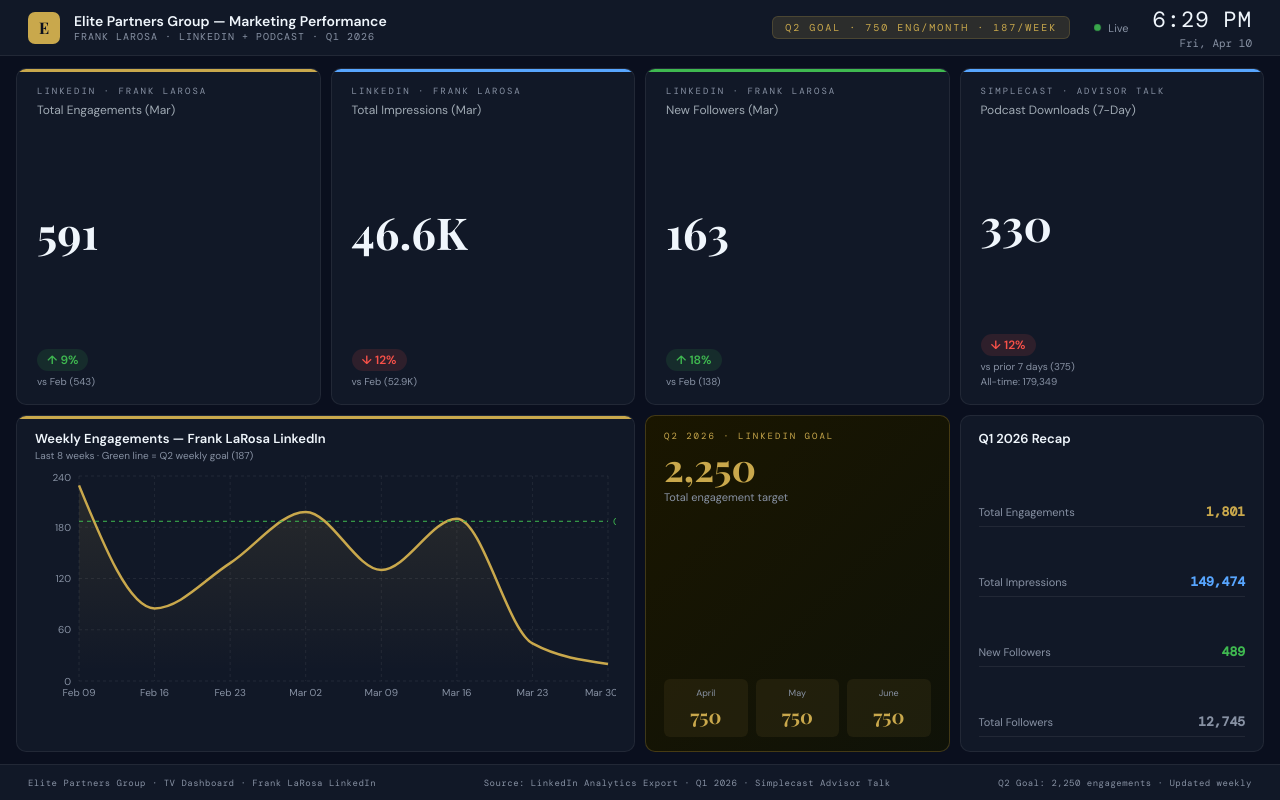
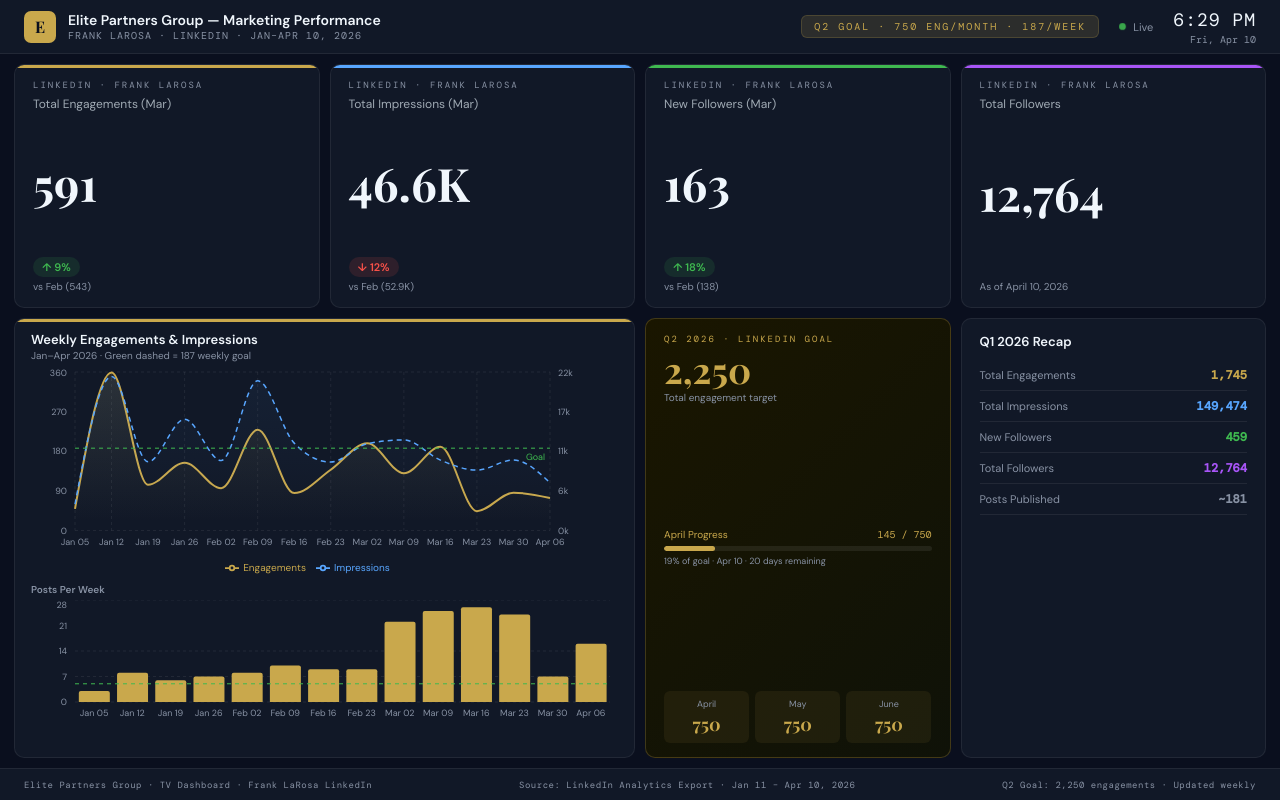
Before and after one commit to acostapabloEC/epg-tv-dashboard, a React (Vite) app: page / in a window 1280 px wide. Built offline with nearby package versions, Linux system fonts and the light colour scheme.

Commit message:
redesign to match LinkedIn dashboard style + April data + post volume chart

```diff
--- a/src/App.jsx
+++ b/src/App.jsx
@@ -1,19 +1,25 @@
 import { useState, useEffect } from "react";
 import {
-  AreaChart, Area, XAxis, YAxis,
-  CartesianGrid, Tooltip, ResponsiveContainer, ReferenceLine,
+  AreaChart, Area, BarChart, Bar,
+  XAxis, YAxis, CartesianGrid, Tooltip,
+  ResponsiveContainer, ReferenceLine, Legend,
 } from "recharts";
 
-// ── REAL DATA ─────────────────────────────────────────────────────────────
 const weeklyData = [
-  { week: "Feb 09", engagements: 229, impressions: 20769 },
-  { week: "Feb 16", engagements: 85,  impressions: 12127 },
-  { week: "Feb 23", engagements: 138, impressions: 9501  },
-  { week: "Mar 02", engagements: 198, impressions: 12040 },
-  { week: "Mar 09", engagements: 130, impressions: 12579 },
-  { week: "Mar 16", engagements: 190, impressions: 9776  },
-  { week: "Mar 23", engagements: 44,  impressions: 8379  },
-  { week: "Mar 30", engagements: 20,  impressions: 3546  },
+  { week: "Jan 05", engagements: 49,  impressions: 3648,  posts: 3  },
+  { week: "Jan 12", engagements: 359, impressions: 21385, posts: 8  },
+  { week: "Jan 19", engagements: 104, impressions: 9534,  posts: 6  },
+  { week: "Jan 26", engagements: 154, impressions: 15452, posts: 7  },
+  { week: "Feb 02", engagements: 96,  impressions: 9714,  posts: 8  },
+  { week: "Feb 09", engagements: 229, impressions: 20769, posts: 10 },
+  { week: "Feb 16", engagements: 85,  impressions: 12127, posts: 9  },
+  { week: "Feb 23", engagements: 138, impressions: 9501,  posts: 9  },
+  { week: "Mar 02", engagements: 198, impressions: 12040, posts: 22 },
+  { week: "Mar 09", engagements: 130, impressions: 12579, posts: 25 },
+  { week: "Mar 16", engagements: 190, impressions: 9776,  posts: 26 },
+  { week: "Mar 23", engagements: 44,  impressions: 8379,  posts: 24 },
+  { week: "Mar 30", engagements: 86,  impressions: 9787,  posts: 7  },
+  { week: "Apr 06", engagements: 74,  impressions: 6632,  posts: 16 },
 ];
 
 const GOLD     = "#c9a84c";
@@ -23,25 +29,29 @@
 const RED      = "#f85149";
 const RED_DIM  = "rgba(248,81,73,0.12)";
 const BLUE     = "#58a6ff";
+const PURPLE   = "#a855f7";
 const MUTED    = "#8892a4";
 const BORDER   = "rgba(255,255,255,0.07)";
 const SURFACE  = "#111827";
 const BG       = "#0a0f1e";
 
+const engMoM  = Math.round(((591 - 543) / 543) * 100);
+const imprMoM = Math.round(((46576 - 52925) / 52925) * 100);
+const follMoM = Math.round(((163 - 138) / 138) * 100);
+const aprEng  = 145;
+const aprPct  = Math.round((aprEng / 750) * 100);
+
 function Clock() {
   const [time, setTime] = useState(new Date());
-  useEffect(() => {
-    const t = setInterval(() => setTime(new Date()), 1000);
-    return () => clearInterval(t);
-  }, []);
+  useEffect(() => { const t = setInterval(() => setTime(new Date()), 1000); return () => clearInterval(t); }, []);
   const h = time.getHours() % 12 || 12;
   const m = String(time.getMinutes()).padStart(2, "0");
   const ampm = time.getHours() >= 12 ? "PM" : "AM";
   const date = time.toLocaleDateString("en-US", { weekday: "short", month: "short", day: "numeric" });
   return (
     <div style={{ textAlign: "right" }}>
-      <div style={{ fontFamily: "'DM Mono', monospace", fontSize: 22, color: "#f0f6fc", letterSpacing: 1 }}>{h}:{m} {ampm}</div>
-      <div style={{ fontFamily: "'DM Mono', monospace", fontSize: 11, color: MUTED, marginTop: 2 }}>{date}</div>
+      <div style={{ fontFamily: "'DM Mono', monospace", fontSize: 18, color: "#f0f6fc", letterSpacing: 1 }}>{h}:{m} {ampm}</div>
+      <div style={{ fontFamily: "'DM Mono', monospace", fontSize: 10, color: MUTED, marginTop: 1 }}>{date}</div>
     </div>
   );
 }
@@ -49,21 +59,13 @@
 function KpiCard({ source, label, value, delta, deltaLabel, accent, sub }) {
   const isUp = delta > 0;
   return (
-    <div style={{
-      background: SURFACE, border: `1px solid ${BORDER}`,
-      borderRadius: 10, padding: "16px 20px",
-      display: "flex", flexDirection: "column",
-      position: "relative", overflow: "hidden",
-      height: "100%",
-    }}>
+    <div style={{ background: SURFACE, border: `1px solid ${BORDER}`, borderRadius: 10, padding: "14px 18px", display: "flex", flexDirection: "column", position: "relative", overflow: "hidden", height: "100%" }}>
       <div style={{ position: "absolute", top: 0, left: 0, right: 0, height: 3, background: accent || GOLD, borderRadius: "10px 10px 0 0" }} />
-      <div style={{ fontFamily: "'DM Mono', monospace", fontSize: 9, letterSpacing: 2, color: MUTED, textTransform: "uppercase", marginBottom: 6 }}>{source}</div>
-      <div style={{ fontSize: 12, color: "#a0aab4", marginBottom: 4, lineHeight: 1.3 }}>{label}</div>
-      <div style={{ fontFamily: "'Playfair Display', serif", fontSize: 44, fontWeight: 700, color: "#f0f6fc", lineHeight: 1, marginBottom: 8, flex: 1, display: "flex", alignItems: "center" }}>
-        {value}
-      </div>
+      <div style={{ fontFamily: "'DM Mono', monospace", fontSize: 9, letterSpacing: 2, color: MUTED, textTransform: "uppercase", marginBottom: 5 }}>{source}</div>
+      <div style={{ fontSize: 12, color: "#a0aab4", marginBottom: 4 }}>{label}</div>
+      <div style={{ fontFamily: "'Playfair Display', serif", fontSize: 46, fontWeight: 700, color: "#f0f6fc", lineHeight: 1, marginBottom: 8, flex: 1, display: "flex", alignItems: "center" }}>{value}</div>
       {delta !== undefined && (
-        <div style={{ display: "inline-flex", alignItems: "center", gap: 4, background: isUp ? GREEN_DIM : RED_DIM, color: isUp ? GREEN : RED, fontSize: 12, fontWeight: 600, padding: "3px 10px", borderRadius: 20, width: "fit-content", marginBottom: 4 }}>
+        <div style={{ display: "inline-flex", alignItems: "center", gap: 4, background: isUp ? GREEN_DIM : RED_DIM, color: isUp ? GREEN : RED, fontSize: 11, fontWeight: 600, padding: "3px 9px", borderRadius: 20, width: "fit-content", marginBottom: 3 }}>
           {isUp ? "↑" : "↓"} {Math.abs(delta)}%
         </div>
       )}
@@ -79,28 +81,15 @@
     <div style={{ background: "#1a2235", border: `1px solid ${BORDER}`, borderRadius: 8, padding: "8px 12px" }}>
       <div style={{ fontSize: 10, color: MUTED, marginBottom: 4 }}>{label}</div>
       {payload.map((p, i) => (
-        <div key={i} style={{ fontSize: 12, color: p.color }}>{p.name}: <strong>{p.value.toLocaleString()}</strong></div>
+        <div key={i} style={{ fontSize: 12, color: p.color }}>{p.name}: <strong>{p.value?.toLocaleString()}</strong></div>
       ))}
     </div>
   );
 }
 
 export default function App() {
-  const engMoM  = Math.round(((591 - 543) / 543) * 100);
-  const imprMoM = Math.round(((46576 - 52925) / 52925) * 100);
-  const follMoM = Math.round(((163 - 138) / 138) * 100);
-  const podMoM  = Math.round(((330 - 375) / 375) * 100);
-
   return (
-    <div style={{
-      background: BG,
-      width: "100vw", height: "100vh",
-      overflow: "hidden",
-      fontFamily: "'DM Sans', sans-serif",
-      color: "#f0f6fc",
-      display: "grid",
-      gridTemplateRows: "56px 1fr 36px",
-    }}>
+    <div style={{ background: BG, width: "100vw", height: "100vh", overflow: "hidden", fontFamily: "'DM Sans', sans-serif", color: "#f0f6fc", display: "grid", gridTemplateRows: "54px 1fr 32px" }}>
       <style>{`
         @import url('https://fonts.googleapis.com/css2?family=Playfair+Display:wght@400;700;900&family=DM+Sans:wght@300;400;500;600&family=DM+Mono:wght@400;500&display=swap');
         * { box-sizing: border-box; margin: 0; padding: 0; }
@@ -108,15 +97,15 @@
       `}</style>
 
       {/* HEADER */}
-      <div style={{ background: SURFACE, borderBottom: `1px solid ${BORDER}`, display: "flex", alignItems: "center", justifyContent: "space-between", padding: "0 28px" }}>
-        <div style={{ display: "flex", alignItems: "center", gap: 14 }}>
+      <div style={{ background: SURFACE, borderBottom: `1px solid ${BORDER}`, display: "flex", alignItems: "center", justifyContent: "space-between", padding: "0 24px" }}>
+        <div style={{ display: "flex", alignItems: "center", gap: 12 }}>
           <div style={{ width: 32, height: 32, background: GOLD, borderRadius: 7, display: "flex", alignItems: "center", justifyContent: "center", fontFamily: "'Playfair Display', serif", fontSize: 16, fontWeight: 700, color: BG }}>E</div>
           <div>
             <div style={{ fontSize: 14, fontWeight: 600 }}>Elite Partners Group — Marketing Performance</div>
-            <div style={{ fontFamily: "'DM Mono', monospace", fontSize: 10, color: MUTED, letterSpacing: 1, textTransform: "uppercase" }}>Frank LaRosa · LinkedIn + Podcast · Q1 2026</div>
+            <div style={{ fontFamily: "'DM Mono', monospace", fontSize: 10, color: MUTED, letterSpacing: 1, textTransform: "uppercase" }}>Frank LaRosa · LinkedIn · Jan–Apr 10, 2026</div>
           </div>
         </div>
-        <div style={{ display: "flex", alignItems: "center", gap: 24 }}>
+        <div style={{ display: "flex", alignItems: "center", gap: 20 }}>
           <div style={{ background: GOLD_DIM, color: GOLD, fontFamily: "'DM Mono', monospace", fontSize: 10, letterSpacing: 2, textTransform: "uppercase", padding: "4px 12px", borderRadius: 6, border: `1px solid rgba(201,168,76,0.2)` }}>
             Q2 Goal · 750 eng/month · 187/week
           </div>
@@ -129,95 +118,97 @@
       </div>
 
       {/* BODY */}
-      <div style={{ padding: "12px 16px", display: "grid", gridTemplateColumns: "repeat(4, 1fr)", gridTemplateRows: "1fr 1fr", gap: 10, overflow: "hidden" }}>
+      <div style={{ padding: "10px 14px", display: "grid", gridTemplateColumns: "repeat(4, minmax(0,1fr))", gridTemplateRows: "1fr 1.8fr", gap: 10, overflow: "hidden" }}>
 
         {/* ROW 1 — KPI CARDS */}
-        <KpiCard
-          source="LinkedIn · Frank LaRosa"
-          label="Total Engagements (Mar)"
-          value="591"
-          delta={engMoM}
-          deltaLabel="vs Feb (543)"
-          accent={GOLD}
-        />
-        <KpiCard
-          source="LinkedIn · Frank LaRosa"
-          label="Total Impressions (Mar)"
-          value="46.6K"
-          delta={imprMoM}
-          deltaLabel="vs Feb (52.9K)"
-          accent={BLUE}
-        />
-        <KpiCard
-          source="LinkedIn · Frank LaRosa"
-          label="New Followers (Mar)"
-          value="163"
-          delta={follMoM}
-          deltaLabel="vs Feb (138)"
-          accent={GREEN}
-        />
-        <KpiCard
-          source="Simplecast · Advisor Talk"
-          label="Podcast Downloads (7-Day)"
-          value="330"
-          delta={podMoM}
-          deltaLabel="vs prior 7 days (375)"
-          sub="All-time: 179,349"
-          accent={BLUE}
-        />
+        <KpiCard source="LinkedIn · Frank LaRosa" label="Total Engagements (Mar)" value="591" delta={engMoM} deltaLabel="vs Feb (543)" accent={GOLD} />
+        <KpiCard source="LinkedIn · Frank LaRosa" label="Total Impressions (Mar)" value="46.6K" delta={imprMoM} deltaLabel="vs Feb (52.9K)" accent={BLUE} />
+        <KpiCard source="LinkedIn · Frank LaRosa" label="New Followers (Mar)" value="163" delta={follMoM} deltaLabel="vs Feb (138)" accent={GREEN} />
+        <KpiCard source="LinkedIn · Frank LaRosa" label="Total Followers" value="12,764" accent={PURPLE} sub="As of April 10, 2026" />
 
-        {/* ROW 2 — CHART spans 2 cols + 2 stat cards */}
-        <div style={{ gridColumn: "span 2", background: SURFACE, border: `1px solid ${BORDER}`, borderRadius: 10, padding: "14px 18px", position: "relative", overflow: "hidden" }}>
+        {/* ROW 2 — CHART spans 2 cols */}
+        <div style={{ gridColumn: "span 2", background: SURFACE, border: `1px solid ${BORDER}`, borderRadius: 10, padding: "12px 16px", position: "relative", overflow: "hidden", display: "flex", flexDirection: "column" }}>
           <div style={{ position: "absolute", top: 0, left: 0, right: 0, height: 3, background: GOLD, borderRadius: "10px 10px 0 0" }} />
-          <div style={{ fontSize: 13, fontWeight: 600, marginBottom: 2 }}>Weekly Engagements — Frank LaRosa LinkedIn</div>
-          <div style={{ fontSize: 10, color: MUTED, marginBottom: 10 }}>Last 8 weeks · Green line = Q2 weekly goal (187)</div>
-          <ResponsiveContainer width="100%" height="78%">
+          <div style={{ fontSize: 13, fontWeight: 600, marginBottom: 1 }}>Weekly Engagements & Impressions</div>
+          <div style={{ fontSize: 10, color: MUTED, marginBottom: 6 }}>Jan–Apr 2026 · Green dashed = 187 weekly goal</div>
+          <div style={{ flex: 1, minHeight: 0 }}>
+            <ResponsiveContainer width="100%" height="55%">
               <AreaChart data={weeklyData} margin={{ top: 4, right: 8, left: -16, bottom: 0 }}>
                 <defs>
                   <linearGradient id="engGrad" x1="0" y1="0" x2="0" y2="1">
                     <stop offset="5%" stopColor={GOLD} stopOpacity={0.2} />
                     <stop offset="95%" stopColor={GOLD} stopOpacity={0} />
                   </linearGradient>
+                  <linearGradient id="imprGrad" x1="0" y1="0" x2="0" y2="1">
+                    <stop offset="5%" stopColor={BLUE} stopOpacity={0.1} />
+                    <stop offset="95%" stopColor={BLUE} stopOpacity={0} />
+                  </linearGradient>
                 </defs>
                 <CartesianGrid strokeDasharray="3 3" stroke={BORDER} />
-              <XAxis dataKey="week" tick={{ fill: MUTED, fontSize: 10 }} axisLine={false} tickLine={false} />
-              <YAxis tick={{ fill: MUTED, fontSize: 10 }} axisLine={false} tickLine={false} />
+                <XAxis dataKey="week" tick={{ fill: MUTED, fontSize: 9 }} axisLine={false} tickLine={false} />
+                <YAxis yAxisId="left" tick={{ fill: MUTED, fontSize: 9 }} axisLine={false} tickLine={false} />
+                <YAxis yAxisId="right" orientation="right" tick={{ fill: MUTED, fontSize: 9 }} axisLine={false} tickLine={false} tickFormatter={v => `${(v/1000).toFixed(0)}k`} />
                 <Tooltip content={<CustomTooltip />} />
-              <ReferenceLine y={187} stroke={GREEN} strokeDasharray="4 4" label={{ value: "Goal", fill: GREEN, fontSize: 10, position: "right" }} />
-              <Area type="monotone" dataKey="engagements" name="Engagements" stroke={GOLD} strokeWidth={2.5} fill="url(#engGrad)" dot={false} activeDot={{ r: 4, fill: GOLD }} />
+                <Legend wrapperStyle={{ fontSize: 10, color: MUTED }} />
+                <ReferenceLine yAxisId="left" y={187} stroke={GREEN} strokeDasharray="4 4" label={{ value: "Goal", fill: GREEN, fontSize: 9, position: "insideTopRight" }} />
+                <Area yAxisId="left" type="monotone" dataKey="engagements" name="Engagements" stroke={GOLD} strokeWidth={2} fill="url(#engGrad)" dot={false} activeDot={{ r: 3, fill: GOLD }} />
+                <Area yAxisId="right" type="monotone" dataKey="impressions" name="Impressions" stroke={BLUE} strokeWidth={1.5} fill="url(#imprGrad)" strokeDasharray="5 4" dot={false} />
               </AreaChart>
             </ResponsiveContainer>
+            <div style={{ fontSize: 10, fontWeight: 600, color: MUTED, marginTop: 8, marginBottom: 4 }}>Posts Per Week</div>
+            <ResponsiveContainer width="100%" height="35%">
+              <BarChart data={weeklyData} margin={{ top: 0, right: 8, left: -16, bottom: 0 }}>
+                <CartesianGrid strokeDasharray="3 3" stroke={BORDER} vertical={false} />
+                <XAxis dataKey="week" tick={{ fill: MUTED, fontSize: 9 }} axisLine={false} tickLine={false} />
+                <YAxis tick={{ fill: MUTED, fontSize: 9 }} axisLine={false} tickLine={false} />
+                <Tooltip content={<CustomTooltip />} />
+                <ReferenceLine y={5} stroke={GREEN} strokeDasharray="4 4" />
+                <Bar dataKey="posts" name="Posts" fill={GOLD} radius={[2, 2, 0, 0]} />
+              </BarChart>
+            </ResponsiveContainer>
+          </div>
         </div>
 
-        {/* Q2 Goal Progress */}
+        {/* Q2 GOAL CARD */}
         <div style={{ background: "linear-gradient(135deg, #1a1600 0%, #0f1208 100%)", border: `1px solid rgba(201,168,76,0.25)`, borderRadius: 10, padding: "14px 18px", display: "flex", flexDirection: "column", justifyContent: "space-between" }}>
           <div>
             <div style={{ fontFamily: "'DM Mono', monospace", fontSize: 9, letterSpacing: 2, color: GOLD, textTransform: "uppercase", marginBottom: 6 }}>Q2 2026 · LinkedIn Goal</div>
-            <div style={{ fontFamily: "'Playfair Display', serif", fontSize: 38, fontWeight: 700, color: GOLD, lineHeight: 1 }}>2,250</div>
-            <div style={{ fontSize: 11, color: MUTED, marginTop: 4 }}>Total engagement target</div>
+            <div style={{ fontFamily: "'Playfair Display', serif", fontSize: 36, fontWeight: 700, color: GOLD, lineHeight: 1 }}>2,250</div>
+            <div style={{ fontSize: 10, color: MUTED, marginTop: 4 }}>Total engagement target</div>
           </div>
-          <div style={{ display: "grid", gridTemplateColumns: "1fr 1fr 1fr", gap: 8, marginTop: 10 }}>
+          <div style={{ marginTop: 10 }}>
+            <div style={{ display: "flex", justifyContent: "space-between", marginBottom: 5 }}>
+              <span style={{ fontSize: 10, color: GOLD }}>April Progress</span>
+              <span style={{ fontFamily: "'DM Mono', monospace", fontSize: 10, color: GOLD }}>{aprEng} / 750</span>
+            </div>
+            <div style={{ height: 5, background: "rgba(255,255,255,0.07)", borderRadius: 3, overflow: "hidden", marginBottom: 4 }}>
+              <div style={{ height: "100%", width: `${Math.min(aprPct, 100)}%`, background: GOLD, borderRadius: 3 }} />
+            </div>
+            <div style={{ fontSize: 9, color: MUTED }}>{aprPct}% of goal · Apr 10 · 20 days remaining</div>
+          </div>
+          <div style={{ display: "grid", gridTemplateColumns: "1fr 1fr 1fr", gap: 6, marginTop: 10 }}>
             {[{ label: "April", val: "750" }, { label: "May", val: "750" }, { label: "June", val: "750" }].map((g) => (
-              <div key={g.label} style={{ background: "rgba(201,168,76,0.08)", borderRadius: 6, padding: "8px", textAlign: "center" }}>
-                <div style={{ fontSize: 9, color: MUTED, marginBottom: 3 }}>{g.label}</div>
-                <div style={{ fontFamily: "'Playfair Display', serif", fontSize: 20, fontWeight: 700, color: GOLD }}>{g.val}</div>
+              <div key={g.label} style={{ background: "rgba(201,168,76,0.08)", borderRadius: 6, padding: "7px", textAlign: "center" }}>
+                <div style={{ fontSize: 9, color: MUTED, marginBottom: 2 }}>{g.label}</div>
+                <div style={{ fontFamily: "'Playfair Display', serif", fontSize: 18, fontWeight: 700, color: GOLD }}>{g.val}</div>
               </div>
             ))}
           </div>
         </div>
 
-        {/* Q1 Recap */}
-        <div style={{ background: SURFACE, border: `1px solid ${BORDER}`, borderRadius: 10, padding: "14px 18px", display: "flex", flexDirection: "column", justifyContent: "space-between" }}>
+        {/* Q1 RECAP */}
+        <div style={{ background: SURFACE, border: `1px solid ${BORDER}`, borderRadius: 10, padding: "14px 18px", display: "flex", flexDirection: "column" }}>
           <div style={{ fontSize: 13, fontWeight: 600, marginBottom: 10 }}>Q1 2026 Recap</div>
           {[
-            { label: "Total Engagements", val: "1,801",   color: GOLD  },
-            { label: "Total Impressions",  val: "149,474", color: BLUE  },
-            { label: "New Followers",       val: "489",    color: GREEN },
-            { label: "Total Followers",     val: "12,745", color: MUTED },
+            { label: "Total Engagements", val: "1,745",   color: GOLD   },
+            { label: "Total Impressions",  val: "149,474", color: BLUE   },
+            { label: "New Followers",       val: "459",    color: GREEN  },
+            { label: "Total Followers",     val: "12,764", color: PURPLE },
+            { label: "Posts Published",     val: "~181",   color: MUTED  },
           ].map((item) => (
-            <div key={item.label} style={{ display: "flex", justifyContent: "space-between", alignItems: "center", padding: "6px 0", borderBottom: `1px solid ${BORDER}` }}>
+            <div key={item.label} style={{ display: "flex", justifyContent: "space-between", alignItems: "center", padding: "7px 0", borderBottom: `1px solid ${BORDER}` }}>
               <span style={{ fontSize: 11, color: MUTED }}>{item.label}</span>
-              <span style={{ fontFamily: "'DM Mono', monospace", fontSize: 13, fontWeight: 600, color: item.color }}>{item.val}</span>
+              <span style={{ fontFamily: "'DM Mono', monospace", fontSize: 12, fontWeight: 600, color: item.color }}>{item.val}</span>
             </div>
           ))}
         </div>
@@ -225,9 +216,9 @@
       </div>
 
       {/* FOOTER */}
-      <div style={{ background: SURFACE, borderTop: `1px solid ${BORDER}`, display: "flex", alignItems: "center", justifyContent: "space-between", padding: "0 28px", fontFamily: "'DM Mono', monospace", fontSize: 9, color: MUTED, letterSpacing: 0.5 }}>
+      <div style={{ background: SURFACE, borderTop: `1px solid ${BORDER}`, display: "flex", alignItems: "center", justifyContent: "space-between", padding: "0 24px", fontFamily: "'DM Mono', monospace", fontSize: 9, color: MUTED, letterSpacing: 0.5 }}>
         <span>Elite Partners Group · TV Dashboard · Frank LaRosa LinkedIn</span>
-        <span>Source: LinkedIn Analytics Export · Q1 2026 · Simplecast Advisor Talk</span>
+        <span>Source: LinkedIn Analytics Export · Jan 11 – Apr 10, 2026</span>
         <span>Q2 Goal: 2,250 engagements · Updated weekly</span>
       </div>
     </div>
```
Lines whose indentation alone changed are shown as unchanged.
